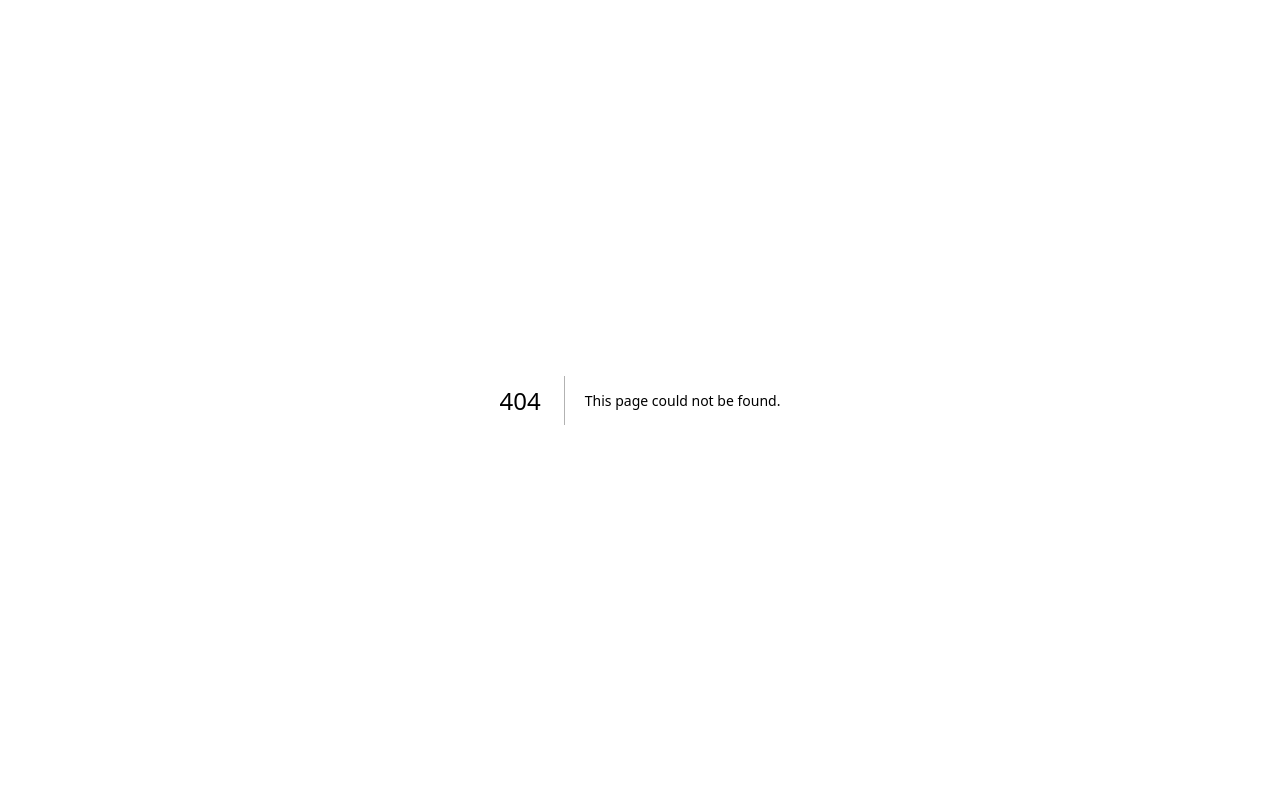
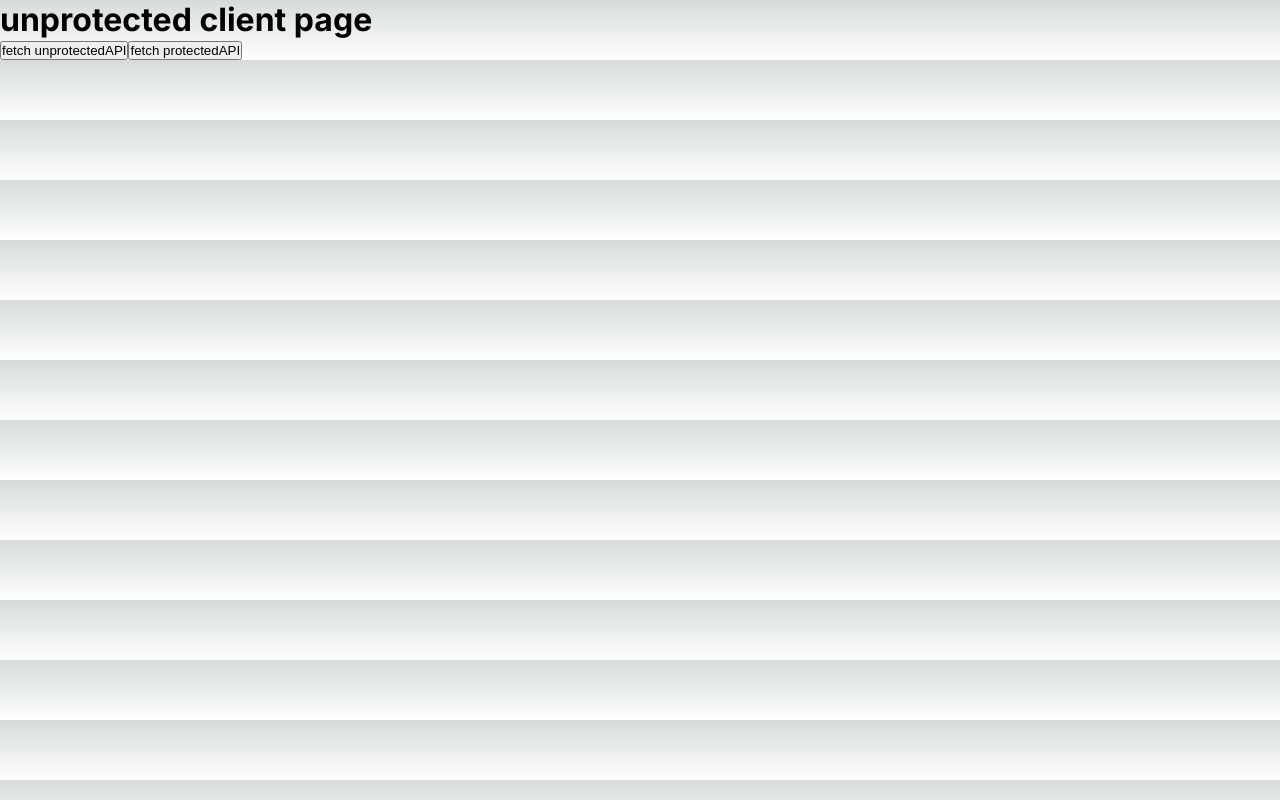
Before and after one commit to ChibaTomoki/task-management, a Next.js app: page /sample/unprotected-client in a window 1280 px wide. Before the commit this address had no page. Built offline with nearby package versions, Linux system fonts and the light colour scheme.

Commit message:
APIプロテクト機能サンプルを実装

```diff
--- /dev/null
+++ b/app/api/sample/protected/route.ts
@@ -0,0 +1,13 @@
+import { getSession, withApiAuthRequired } from '@auth0/nextjs-auth0'
+import { NextResponse } from 'next/server'
+
+export const GET = withApiAuthRequired(async (req) => {
+  const res = new NextResponse()
+  const session = await getSession(req, res)
+  if (!session) throw new Error()
+  if (typeof session.user.sub !== 'string') throw new Error()
+  return NextResponse.json(
+    { protected: 'My Secret', id: session.user.sub },
+    res,
+  )
+})
--- /dev/null
+++ b/app/api/sample/unprotected/route.ts
@@ -0,0 +1,5 @@
+import { NextResponse } from 'next/server'
+
+export const GET = () => {
+  return NextResponse.json({ message: 'GET /api/sample/unprotected is called' })
+}
--- /dev/null
+++ b/app/sample/unprotected-client/page.tsx
@@ -0,0 +1,38 @@
+'use client'
+
+import axios from 'axios'
+
+export default function UnprotectedClient() {
+  const fetchUnprotectedAPI = async () => {
+    const res = await axios.get('/api/sample/unprotected')
+    console.dir(res)
+  }
+  const fetchProtectedAPI = async () => {
+    const res = await axios.get('/api/sample/protected')
+    console.dir(res)
+  }
+
+  return (
+    <div>
+      <h1>unprotected client page</h1>
+      <button
+        onClick={() => {
+          fetchUnprotectedAPI().catch((error) => {
+            console.log(error)
+          })
+        }}
+      >
+        fetch unprotectedAPI
+      </button>
+      <button
+        onClick={() => {
+          fetchProtectedAPI().catch((error) => {
+            console.log(error)
+          })
+        }}
+      >
+        fetch protectedAPI
+      </button>
+    </div>
+  )
+}
```
Also changed, not shown: app/sample/unprotected-server/page.tsx (added, +21 -0 lines).
